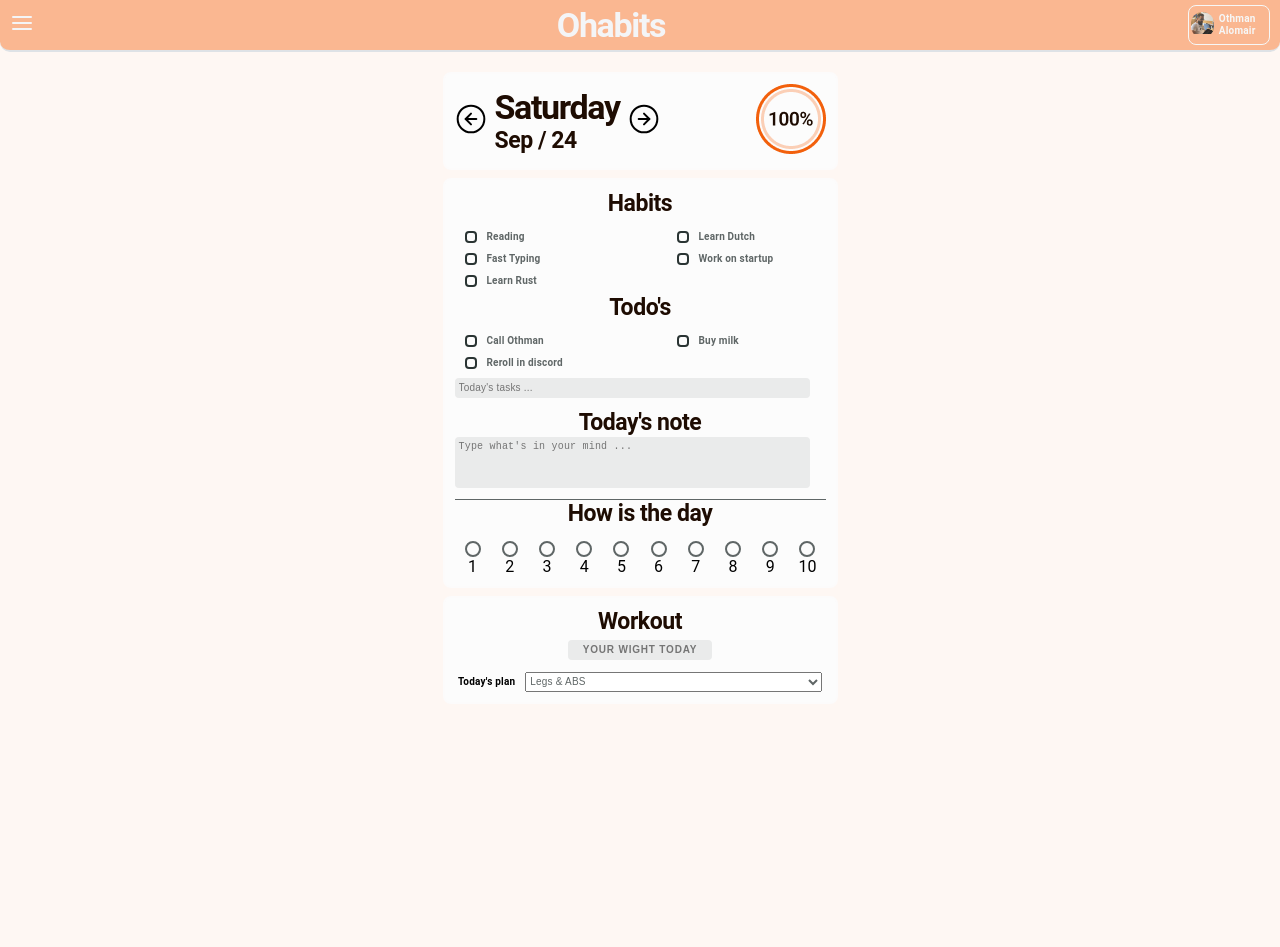
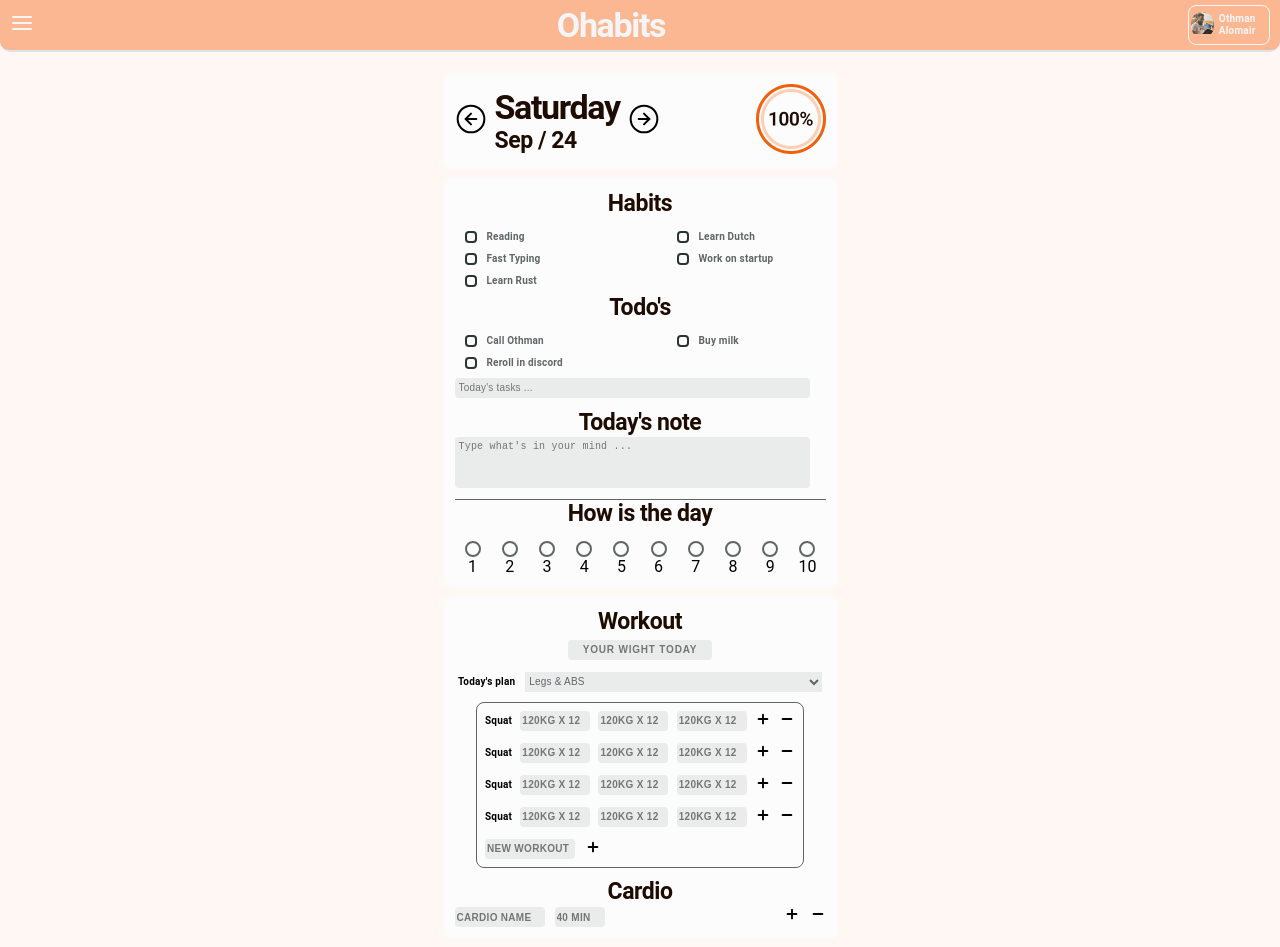
Before and after one commit to OthmanFaiz/ohabits, a Next.js app: page / in a window 1280 px wide. Before the commit the page ends 800 px from the top, so only its background shows below. Built offline with nearby package versions, Linux system fonts and the light colour scheme.

Commit message:
workout done

```diff
--- a/components/Workout.js
+++ b/components/Workout.js
@@ -1,4 +1,5 @@
 import classes from './Workout.module.css'
+import Image from 'next/image'
 
 export default function Workout() {
     return (
@@ -15,6 +16,85 @@ export default function Workout() {
                     <option value="3">Legs</option>
                 </select>
             </div>
+            <div className={classes.workout_plan}>
+                <div className={classes.workout_plan_section}>
+                    <span className={classes.workout_plan_title}>
+                        Squat
+                    </span>
+                    <input type="text" placeholder='120kg x 12' className={classes.workout_plan_input} />
+                    <input type="text" placeholder='120kg x 12' className={classes.workout_plan_input} />
+                    <input type="text" placeholder='120kg x 12' className={classes.workout_plan_input} />
+                    <div className={classes.workout_plan_add}>
+                        <Image src='/images/svg/add.svg' width={16} height={16} />
+                    </div>
+                    <div className={classes.workout_plan_remove}>
+                        <Image src='/images/svg/remove.svg' width={16} height={16} />
+                    </div>
+                </div>
+                <div className={classes.workout_plan_section}>
+                    <span className={classes.workout_plan_title}>
+                        Squat
+                    </span>
+                    <input type="text" placeholder='120kg x 12' className={classes.workout_plan_input} />
+                    <input type="text" placeholder='120kg x 12' className={classes.workout_plan_input} />
+                    <input type="text" placeholder='120kg x 12' className={classes.workout_plan_input} />
+                    <div className={classes.workout_plan_add}>
+                        <Image src='/images/svg/add.svg' width={16} height={16} />
+                    </div>
+                    <div className={classes.workout_plan_remove}>
+                        <Image src='/images/svg/remove.svg' width={16} height={16} />
+                    </div>
+                </div>
+                <div className={classes.workout_plan_section}>
+                    <span className={classes.workout_plan_title}>
+                        Squat
+                    </span>
+                    <input type="text" placeholder='120kg x 12' className={classes.workout_plan_input} />
+                    <input type="text" placeholder='120kg x 12' className={classes.workout_plan_input} />
+                    <input type="text" placeholder='120kg x 12' className={classes.workout_plan_input} />
+                    <div className={classes.workout_plan_add}>
+                        <Image src='/images/svg/add.svg' width={16} height={16} />
+                    </div>
+                    <div className={classes.workout_plan_remove}>
+                        <Image src='/images/svg/remove.svg' width={16} height={16} />
+                    </div>
+                </div>
+                <div className={classes.workout_plan_section}>
+                    <span className={classes.workout_plan_title}>
+                        Squat
+                    </span>
+                    <input type="text" placeholder='120kg x 12' className={classes.workout_plan_input} />
+                    <input type="text" placeholder='120kg x 12' className={classes.workout_plan_input} />
+                    <input type="text" placeholder='120kg x 12' className={classes.workout_plan_input} />
+                    <div className={classes.workout_plan_add}>
+                        <Image src='/images/svg/add.svg' width={16} height={16} />
+                    </div>
+                    <div className={classes.workout_plan_remove}>
+                        <Image src='/images/svg/remove.svg' width={16} height={16} />
+                    </div>
+                </div>
+                <div className={classes.workout_plan_section_add}>
+                    <input type="text" placeholder='new workout' className={`${classes.workout_plan_input} ${classes.workout_plan_input_new}`} />
+                    <div className={classes.workout_plan_add}>
+                        <Image src='/images/svg/add.svg' width={16} height={16} />
+                    </div>
+                </div>
+            </div>
+            <div className={`${classes.workout_title} ${classes.gap_top}`}>
+                Cardio
+            </div>
+            <div className={classes.cardio}>
+                <div className={classes.wrap}>
+                    <input type="text" placeholder='cardio name' className={classes.cardio_name_input} />
+                    <input type="text" placeholder='40 min' className={classes.cardio_min_input} />
+                </div>
+                <div className={classes.workout_plan_add}>
+                    <Image src='/images/svg/add.svg' width={16} height={16} />
+                </div>
+                <div className={classes.workout_plan_remove}>
+                    <Image src='/images/svg/remove.svg' width={16} height={16} />
+                </div>
+            </div>
         </div>
     )
 }
--- a/components/Workout.module.css
+++ b/components/Workout.module.css
@@ -6,6 +6,7 @@
     display: flex;
     flex-direction: column;
     justify-content: center;
+    align-items: center;
     padding: 10px;
 
     /* Neutral/50 */
@@ -37,6 +38,7 @@
     align-items: center;
 }
 
+
 .wight_input {
     width: 144px;
     height: 20px;
@@ -67,6 +69,7 @@
     display: flex;
     align-items: center;
     justify-content: center;
+    width: 100%;
 }
 
 .today_title {
@@ -85,6 +88,11 @@
     width: 80%;
     height: 20px;
 
+    border: none;
+    outline: none;
+    background: #EAEBEB;
+
+
     font-weight: 400;
     font-size: 10px;
     line-height: 12px;
@@ -96,3 +104,129 @@
 
     color: #5F6666;
 }
+
+.workout_plan {
+    display: flex;
+    flex-direction: column;
+    justify-content: center;
+    align-items: center;
+    border: 1px solid #5F6666;
+    border-radius: 8px;
+    width: 328px;
+    padding: 8px;
+    margin-top: 10px;
+}
+
+.workout_plan_section {
+    display: flex;
+    justify-content: space-between;
+    align-items: center;
+    width: 100%;
+    margin-bottom: 12px;
+}
+
+.workout_plan_title {
+    font-weight: 600;
+    font-size: 10px;
+    line-height: 12px;
+    /* identical to box height, or 120% */
+
+    letter-spacing: 0.02em;
+
+    color: #000000;
+}
+
+.workout_plan_input {
+    width: 70px;
+    height: 20px;
+
+    border: none;
+    outline: none;
+
+    font-weight: 600;
+    font-size: 10px;
+    line-height: 12px;
+    color: #5F6666;
+    /* identical to box height, or 120% */
+
+    letter-spacing: 0.03em;
+    text-transform: uppercase;
+
+    /* Neutral / 700 */
+
+    background: #EAEBEB;
+    border-radius: 4px;
+}
+
+.workout_plan_input_new {
+    width: 90px;
+    margin-right: 10px;
+}
+
+.workout_plan_section_add {
+    display: flex;
+    justify-content: flex-start;
+    align-items: center;
+    width: 100%;
+}
+
+.cardio {
+    display: flex;
+    gap: 10px;
+    align-items: center;
+    justify-content: center;
+    width: 100%;
+}
+
+.wrap {
+    margin-right: auto;
+}
+
+.cardio_name_input {
+    width: 90px;
+    height: 20px;
+
+    border: none;
+    outline: none;
+
+    font-weight: 600;
+    font-size: 10px;
+    line-height: 12px;
+    color: #5F6666;
+    /* identical to box height, or 120% */
+
+    letter-spacing: 0.03em;
+    text-transform: uppercase;
+
+    /* Neutral / 700 */
+
+    background: #EAEBEB;
+    border-radius: 4px;
+    margin-right: 10px;
+}
+
+.cardio_min_input {
+    width: 50px;
+    height: 20px;
+
+    border: none;
+    outline: none;
+
+    font-weight: 600;
+    font-size: 10px;
+    line-height: 12px;
+    color: #5F6666;
+    /* identical to box height, or 120% */
+
+    letter-spacing: 0.03em;
+    text-transform: uppercase;
+
+    /* Neutral / 700 */
+
+    background: #EAEBEB;
+    border-radius: 4px;
+}
+
+.gap_top {
+    margin-top: 10px;
+}
```
Also changed, not shown: public/images/svg/add.svg (added), public/images/svg/remove.svg (added).
